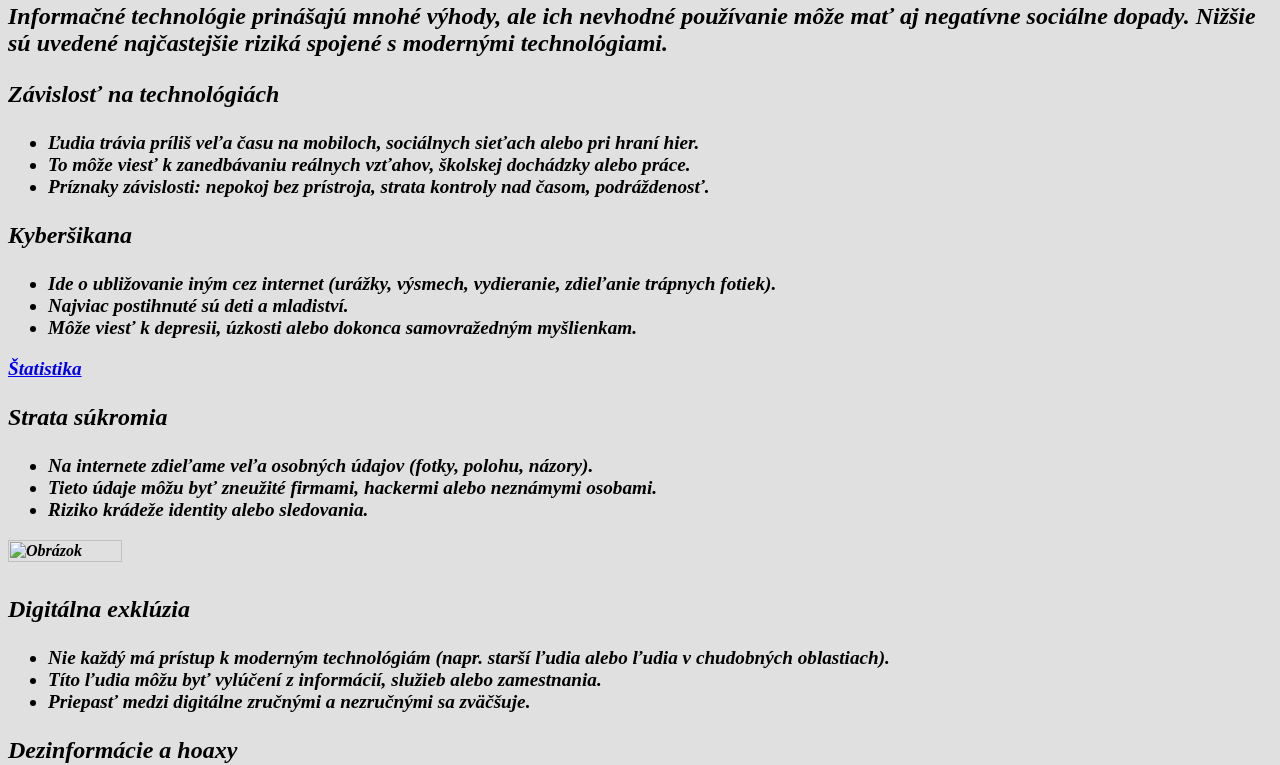
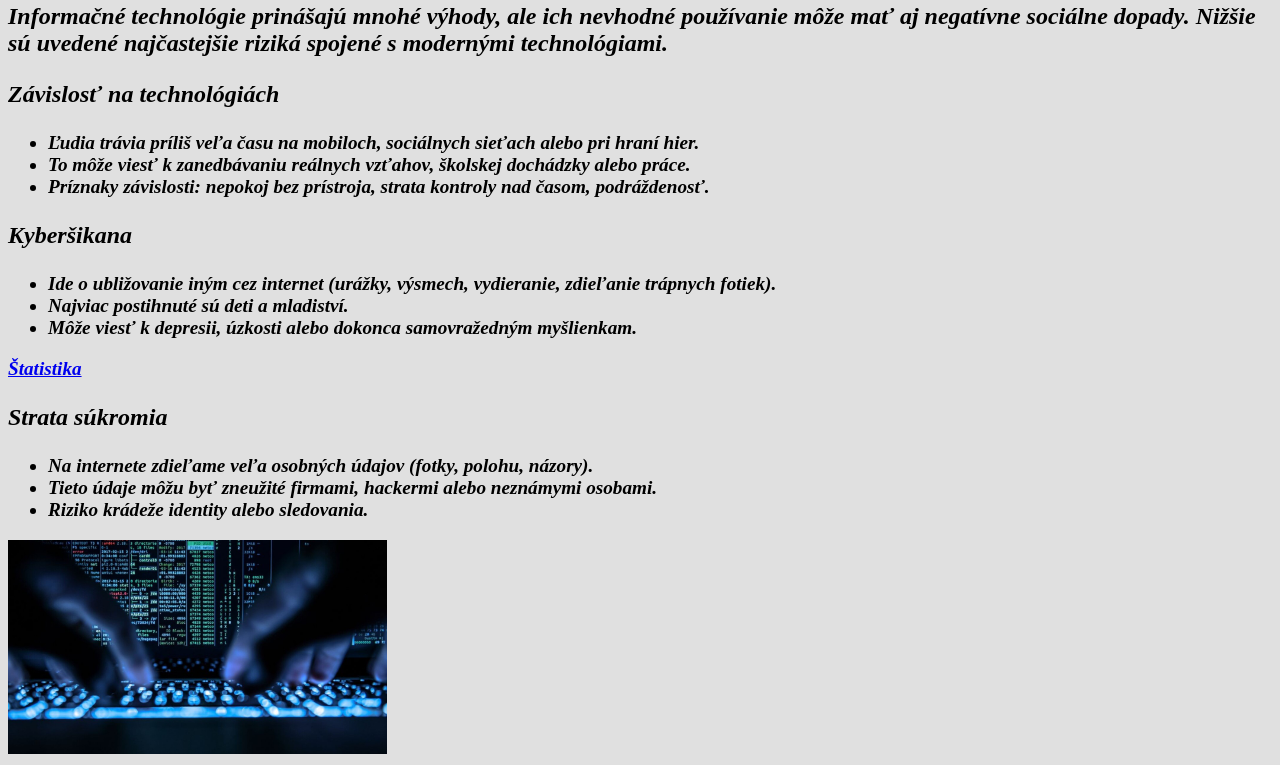
Before and after one commit to silvianem/My-first-website, a plain HTML site: page hrozbyarizika.html in a window 1280 px wide. Shown: the part 66-831 px from the top of the page. Drawn offline with Linux system fonts and the light colour scheme.

Commit message:
Update hrozbyarizika.html

```diff
--- a/hrozbyarizika.html
+++ b/hrozbyarizika.html
@@ -26,7 +26,7 @@
 			<li> Riziko krádeže identity alebo sledovania. </li>
 		</ul>
 		<div style="display: flex; align-items: flex-start;">
-		<img src="obrázky/hrozby.jpg"alt="Obrázok" width="30%"></p>
+		<img src="images/hrozby.jpg"alt="Obrázok" width="30%"></p>
 		</p>
 		</div>
 
```
